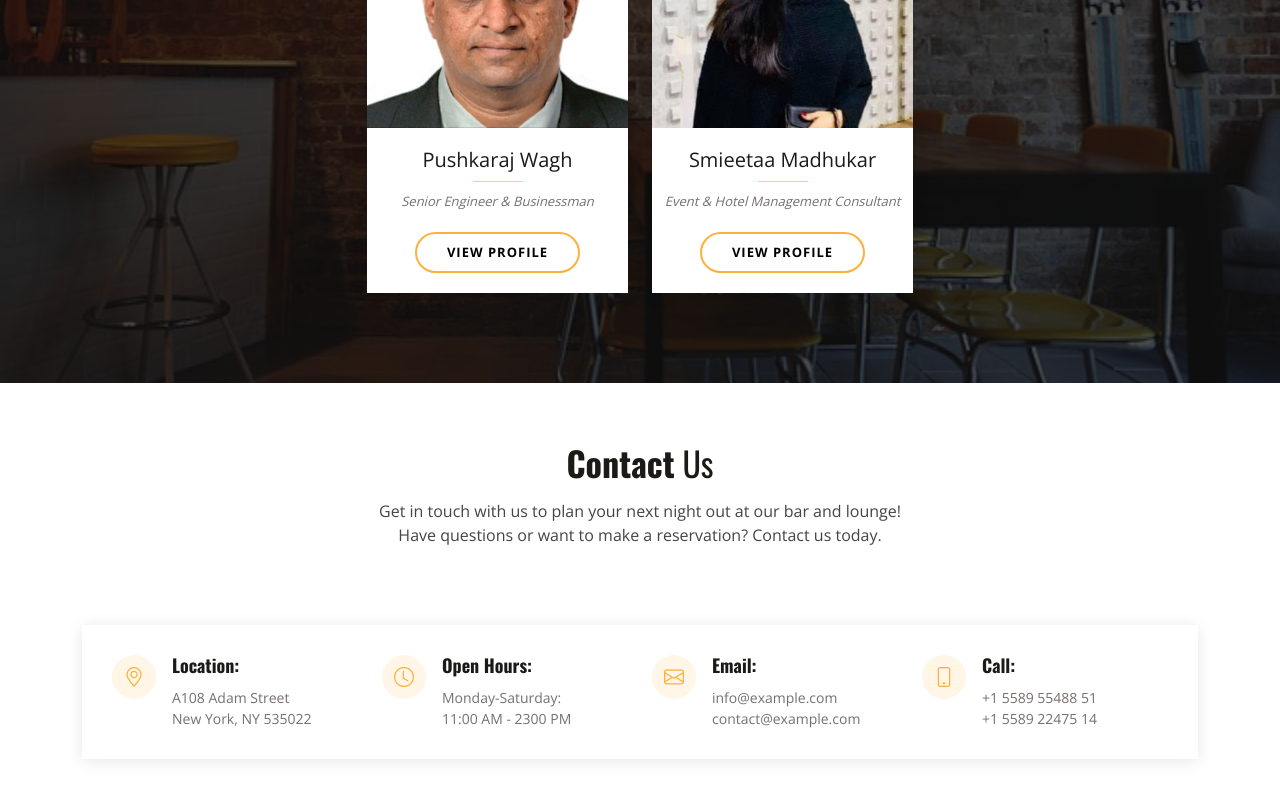
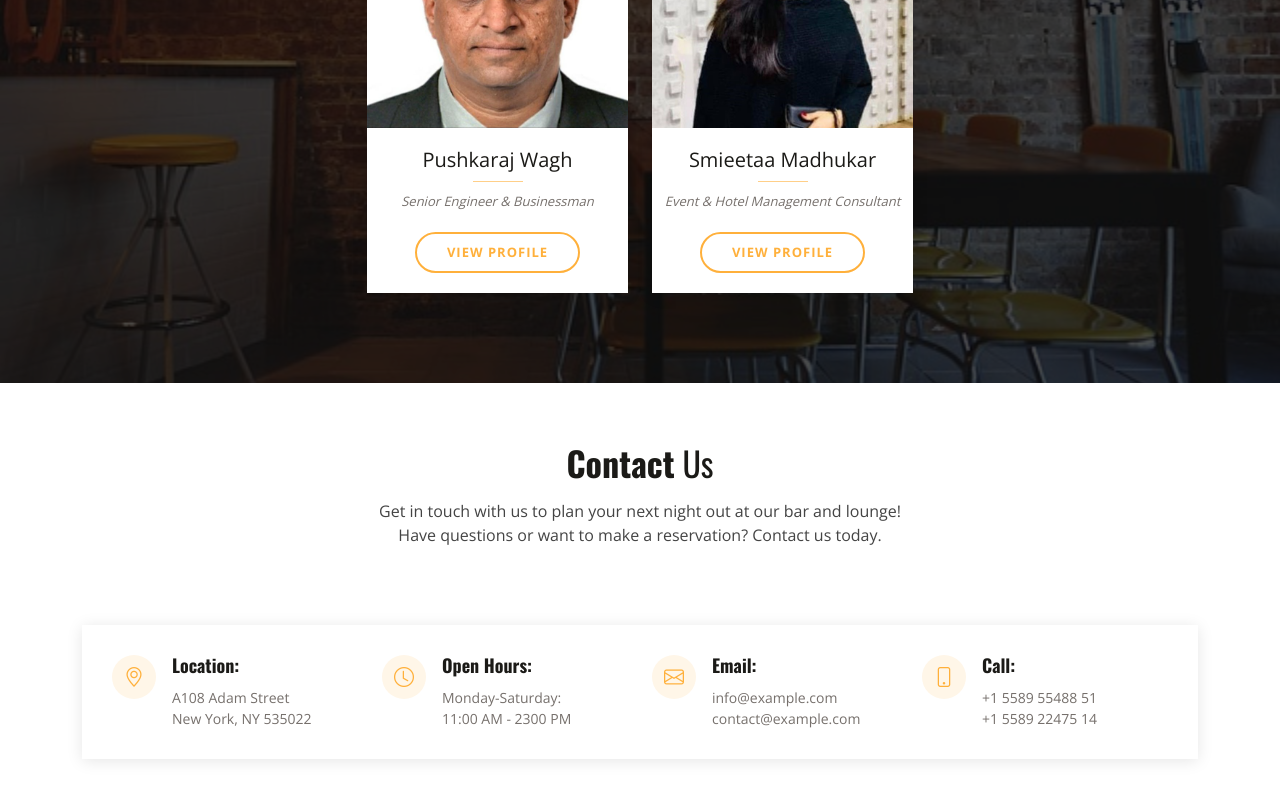
Before and after one commit to solankiHariom/bar-and-lounge-updated, a plain HTML site: page index.html in a window 1280 px wide. Shown: the part 5548-6348 px from the top of the page. Drawn offline with nearby package versions, Linux system fonts and the light colour scheme.

Commit message:
Update style.css

```diff
--- a/assets/css/style.css
+++ b/assets/css/style.css
@@ -1468,6 +1468,7 @@ section {
   animation-delay: 0.8s;
   background-color: transparent;
   border: 2px solid #ffb03b;
+  color: #ffb03b;
 }
 
 .team .member .view-profile:hover {
```
